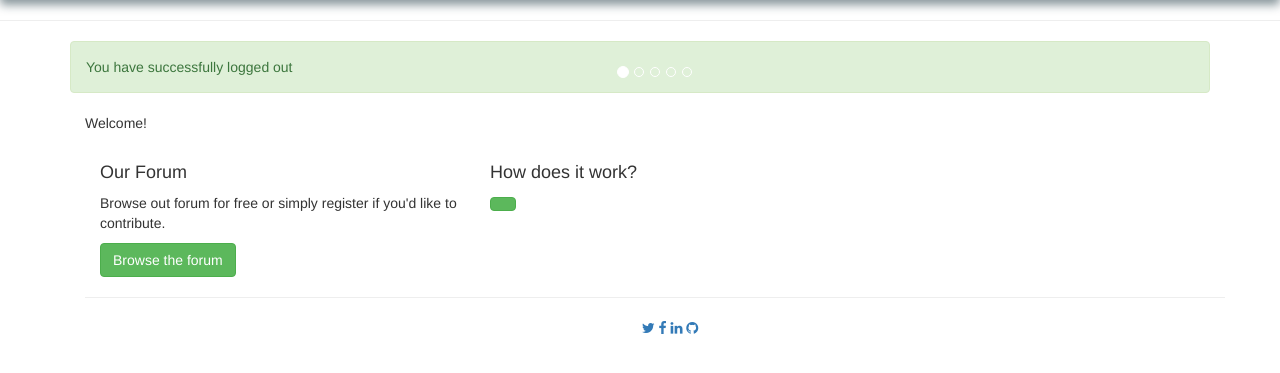
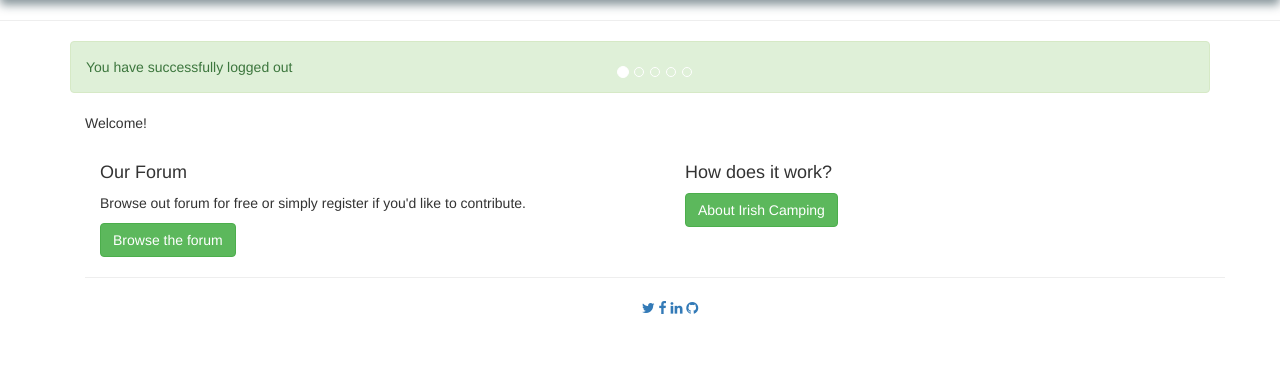
Before and after one commit to Aisling0/Irish_Camping_App, a Django app: page /logout/ in a window 1280 px wide. Shown: the part 60-433 px from the top of the page. Run offline with Django 3.2, Linux system fonts and the light colour scheme; some libraries are stand-ins or nearby versions; some web fonts are replaced; grey boxes are pictures that could not be loaded.

Commit message:
carousel_img

```diff
--- a/templates/index.html
+++ b/templates/index.html
@@ -70,7 +70,7 @@
     <div class="container">
         <h1></h1>
         <div class="row">
-            <div class="col-lg-4">
+            <div class="col-lg-6">
                 <div class="card">
                     <h4 class="card-header">Our Forum</h4>
                     <div class="card-block">
@@ -81,14 +81,14 @@
                     </div>
                 </div>
             </div>
-            <div class="col-lg-4">
+            <div class="col-lg-6">
                 <div class="card h-100">
                     <h4 class="card-header">How does it work?</h4>
                     <div class="card-block">
                         <p class="card-text"></p>
                     </div>
                     <div class="card-footer">
-                        <a href="{% url 'about' %}" class="btn btn-success"></a>
+                        <a href="{% url 'about' %}" class="btn btn-success">About Irish Camping</a>
                     </div>
                 </div>
             </div>
```
